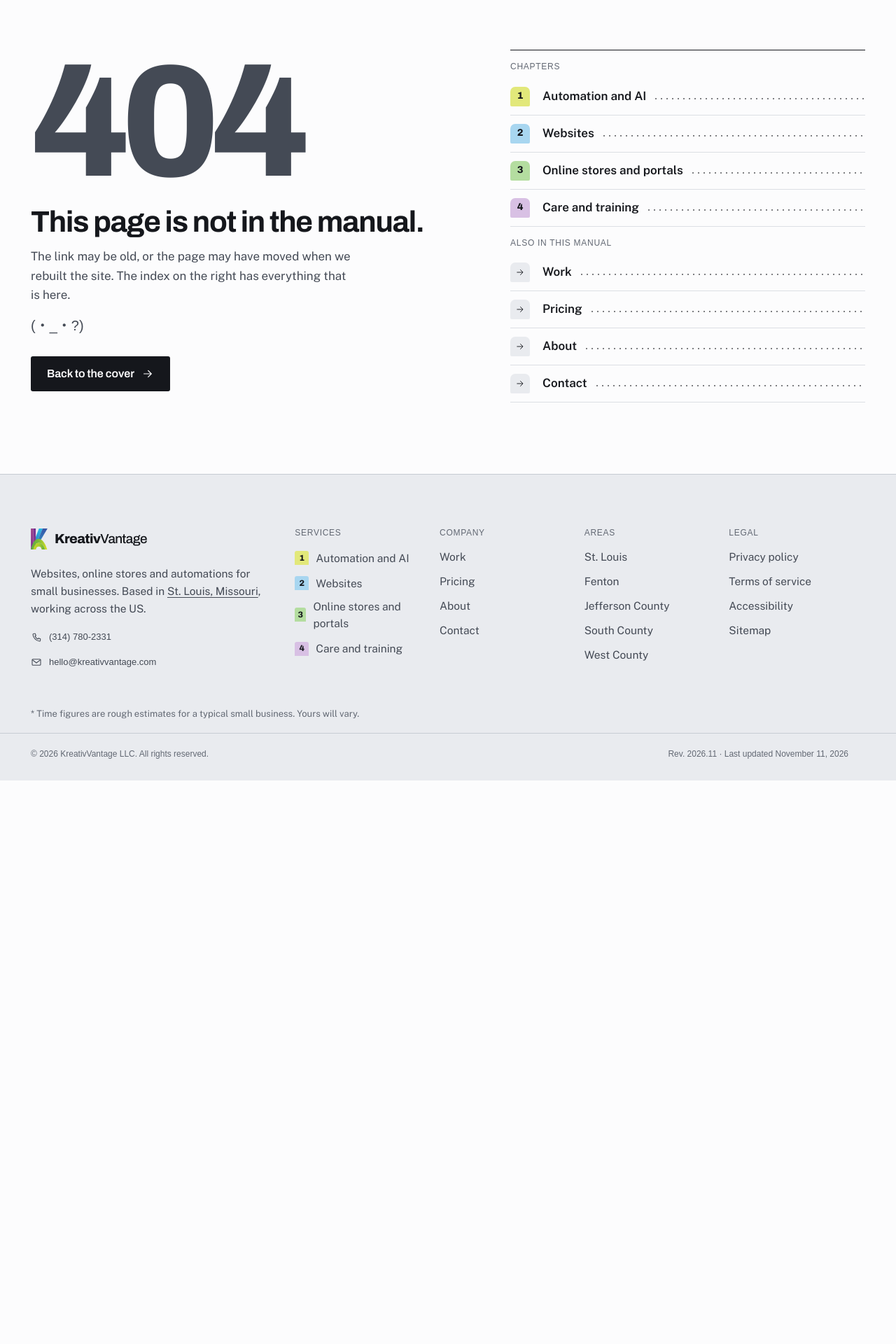
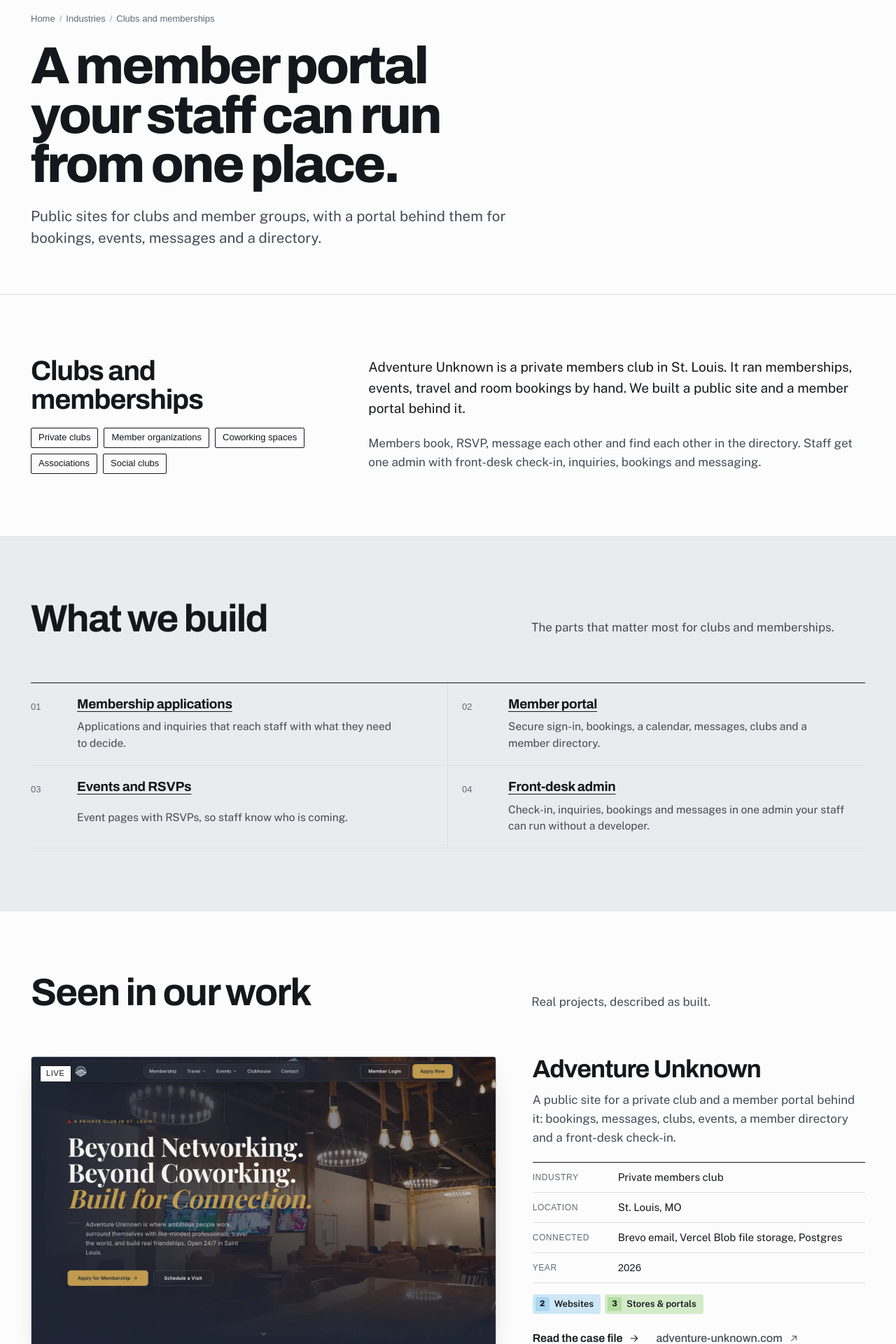
Before and after one commit to VanshajPoonia/website, a Next.js app: page /industries/clubs-and-memberships in a window 1280 px wide. Before the commit this address had no page. Shown: the part 100-2020 px from the top of the page at 70% size. Before the commit the page ends 1215 px from the top, so only its background shows below. Built offline with nearby package versions, Linux system fonts and the light colour scheme; a web font is replaced by a local one.

Commit message:
Add industry pages and an industries index

```diff
--- /dev/null
+++ b/app/industries/[slug]/page.tsx
@@ -0,0 +1,163 @@
+import type { Metadata } from "next";
+import Link from "next/link";
+import { notFound } from "next/navigation";
+import { CtaPanel, Faq } from "@/components/Blocks";
+import JsonLd from "@/components/JsonLd";
+import PageHead from "@/components/PageHead";
+import { AutomationRecords, CaseFile } from "@/components/Work";
+import { areas } from "@/lib/areas";
+import { getIndustry, industries } from "@/lib/industries";
+import { faqLd, pageMetadata } from "@/lib/seo";
+import { absoluteUrl, site } from "@/lib/site";
+import { getWork, type WorkItem } from "@/lib/work";
+
+type Params = { params: Promise<{ slug: string }> };
+
+export const dynamicParams = false;
+
+export function generateStaticParams() {
+  return industries.map((i) => ({ slug: i.slug }));
+}
+
+export async function generateMetadata({ params }: Params): Promise<Metadata> {
+  const ind = getIndustry((await params).slug);
+  if (!ind) return {};
+  return pageMetadata({
+    title: ind.metaTitle,
+    description: ind.metaDescription,
+    path: `/industries/${ind.slug}`,
+    image: `/industries/${ind.slug}/opengraph-image`,
+  });
+}
+
+export default async function IndustryPage({ params }: Params) {
+  const ind = getIndustry((await params).slug);
+  if (!ind) notFound();
+  const items = ind.work.map(getWork).filter((w): w is WorkItem => Boolean(w));
+  const shown = items.filter((w) => !w.anonymised);
+  const records = items.filter((w) => w.anonymised);
+  const others = industries.filter((x) => x.slug !== ind.slug);
+  const inline = ind.name.toLowerCase();
+
+  return (
+    <>
+      <PageHead
+        title={ind.headline}
+        lede={ind.lede}
+        trail={[
+          { name: "Industries", path: "/industries" },
+          { name: ind.name, path: `/industries/${ind.slug}` },
+        ]}
+      />
+
+      <section className="band">
+        <div className="frame cols">
+          <div>
+            <h2 className="cols__h">{ind.name}</h2>
+            <ul className="taglist" style={{ marginTop: 20 }} aria-label="Who this is for">
+              {ind.who.map((w) => (
+                <li key={w}>{w}</li>
+              ))}
+            </ul>
+          </div>
+          <div className="body-copy">
+            {ind.intro.map((p) => (
+              <p key={p}>{p}</p>
+            ))}
+          </div>
+        </div>
+      </section>
+
+      <section className="band band--desk" aria-labelledby="focus-h">
+        <div className="frame">
+          <div className="sechead">
+            <h2 id="focus-h">What we build</h2>
+            <p>The parts that matter most for {inline}.</p>
+          </div>
+          <ol className="numbered">
+            {ind.focus.map((f, i) => (
+              <li key={f.title}>
+                <span className="numbered__n">{String(i + 1).padStart(2, "0")}</span>
+                <h3>
+                  <Link href={f.href}>{f.title}</Link>
+                </h3>
+                <p>{f.body}</p>
+              </li>
+            ))}
+          </ol>
+        </div>
+      </section>
+
+      {items.length ? (
+        <section className="band" aria-labelledby="seen-h">
+          <div className="frame">
+            <div className="sechead">
+              <h2 id="seen-h">Seen in our work</h2>
+              <p>{shown.length ? "Real projects, described as built." : "The client is kept anonymous. Described as built."}</p>
+            </div>
+            {shown.length ? (
+              <div className="cases">
+                {shown.map((w) => (
+                  <CaseFile key={w.slug} item={w} />
+                ))}
+              </div>
+            ) : null}
+            {records.length ? <AutomationRecords items={records} /> : null}
+          </div>
+        </section>
+      ) : null}
+
+      <section className="band band--desk" aria-labelledby="ifaq-h">
+        <div className="frame faqsec__grid">
+          <h2 className="cols__h" id="ifaq-h">
+            Questions we hear
+          </h2>
+          <Faq items={ind.faq} />
+        </div>
+      </section>
+
+      <section className="band" aria-labelledby="near-h">
+        <div className="frame">
+          <div className="sechead sechead--small">
+            <h3 id="near-h">Near you</h3>
+          </div>
+          <p>
+            Based in St. Louis, building for {inline} across{" "}
+            {areas.map((a, i) => (
+              <span key={a.slug}>
+                {i > 0 ? (i === areas.length - 1 ? " and " : ", ") : null}
+                <Link href={`/areas/${a.slug}`}>{a.name}</Link>
+              </span>
+            ))}
+            .
+          </p>
+          <p style={{ marginTop: 16 }}>
+            Other industries:{" "}
+            {others.map((o, i) => (
+              <span key={o.slug}>
+                {i > 0 ? " · " : null}
+                <Link href={`/industries/${o.slug}`}>{o.name}</Link>
+              </span>
+            ))}
+          </p>
+        </div>
+      </section>
+
+      <CtaPanel />
+      <JsonLd
+        data={{
+          "@context": "https://schema.org",
+          "@type": "Service",
+          name: ind.metaTitle,
+          serviceType: "Website design and business automation",
+          description: ind.metaDescription,
+          url: absoluteUrl(`/industries/${ind.slug}`),
+          provider: { "@id": `${site.url}/#organization` },
+          audience: { "@type": "BusinessAudience", name: ind.name },
+          areaServed: { "@type": "City", name: "St. Louis, Missouri" },
+        }}
+      />
+      <JsonLd data={faqLd(ind.faq)} />
+    </>
+  );
+}
```
Also changed, not shown: app/industries/[slug]/opengraph-image.tsx (added, +15 -0 lines), app/industries/page.tsx (added, +45 -0 lines).
